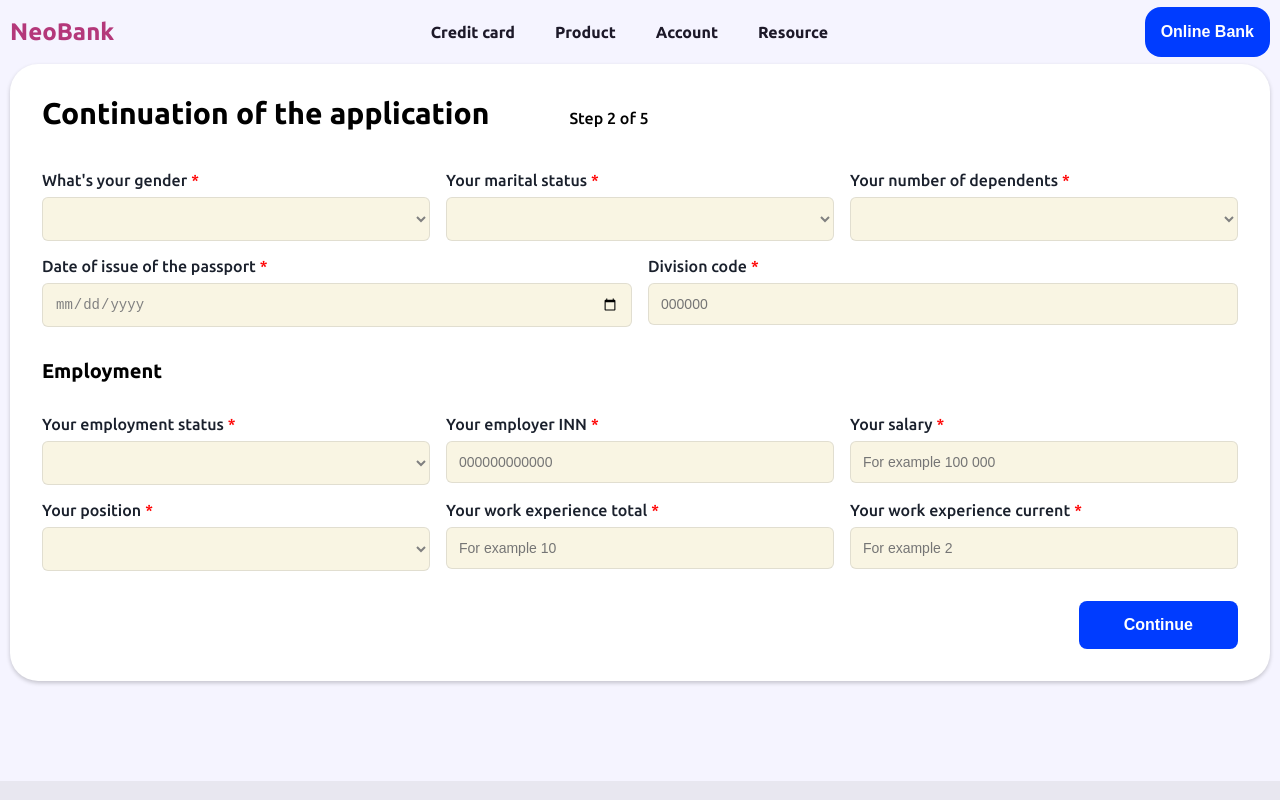
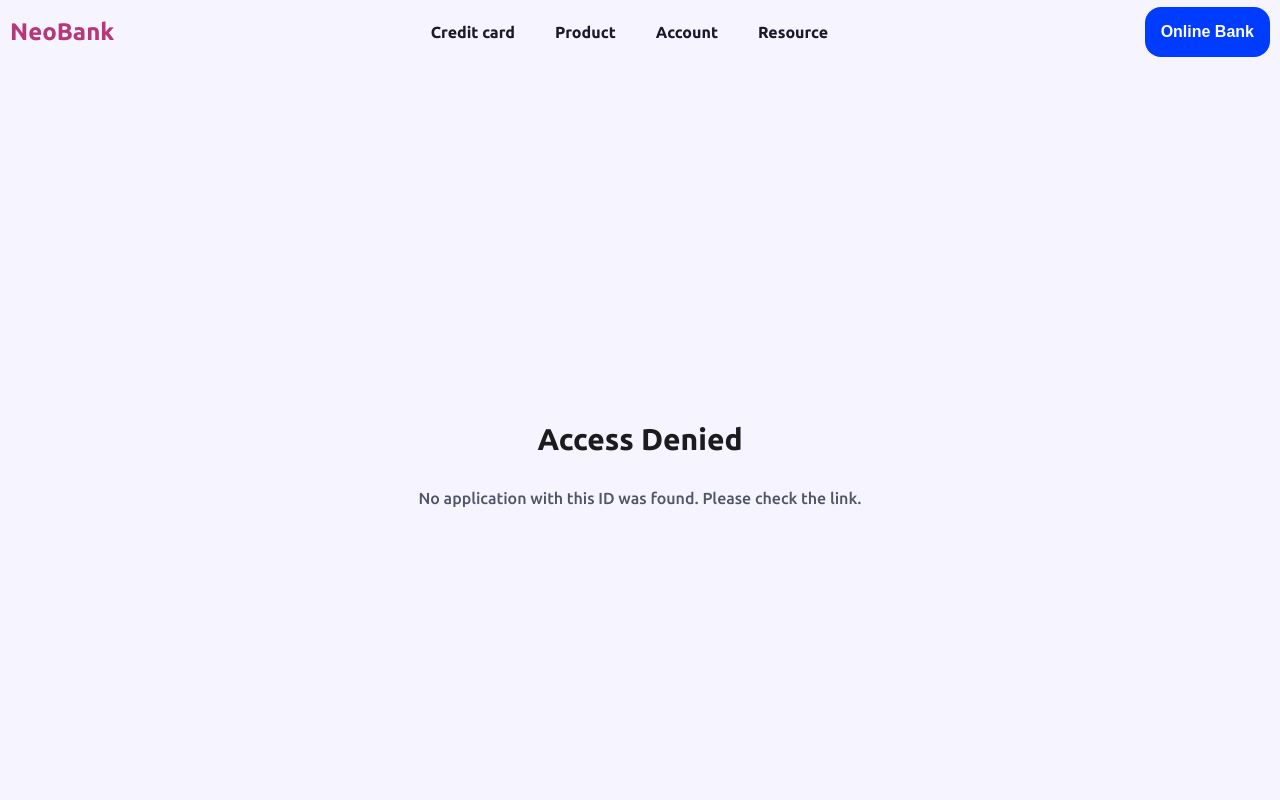
Before and after one commit to AlekseiKutukov/NeoflexProject, a React (Vite) app: page /NeoflexProject/loan/1 in a window 1280 px wide. Built offline with nearby package versions, Linux system fonts and the light colour scheme; a web font is replaced by a local one.

Commit message:
Checking access to application

```diff
--- a/src/pages/Loan/Loan.tsx
+++ b/src/pages/Loan/Loan.tsx
@@ -2,13 +2,43 @@ import { useState } from "react";
 import ScoringPage from "../../components/ScoringPage/ScoringPage";
 import AfterStep from "../../components/AfterStep/AfterStep";
 import styles from "./Loan.module.css";
+import { useParams } from "react-router-dom";
+import type { LoanOffer } from "../../store/applicationStore";
 
 const Loan = () => {
+  const { applicationId } = useParams<{ applicationId: string }>();
   const [isFormSubmitted, setIsFormSubmitted] = useState(false);
 
   const handleSuccess = () => {
     setIsFormSubmitted(true);
   };
+
+  const localStorageData = localStorage.getItem("loan-application-state");
+  let offers: LoanOffer[] = [];
+
+  if (localStorageData) {
+    try {
+      const parsedData = JSON.parse(localStorageData);
+      offers = parsedData.state.offers;
+    } catch (e) {
+      console.error("Ошибка парсинга данных из localStorage", e);
+    }
+  }
+
+  const isAccessAllowed = offers.some(
+    (offer) => String(offer.applicationId) === applicationId
+  );
+
+  if (!isAccessAllowed) {
+    return (
+      <div className={styles.container}>
+        <AfterStep
+          title={"Access Denied"}
+          text={"No application with this ID was found. Please check the link."}
+        />
+      </div>
+    );
+  }
 
   return (
     <>
```
Also changed, not shown: 1 other file (tests, documents, lock files or other folders).
